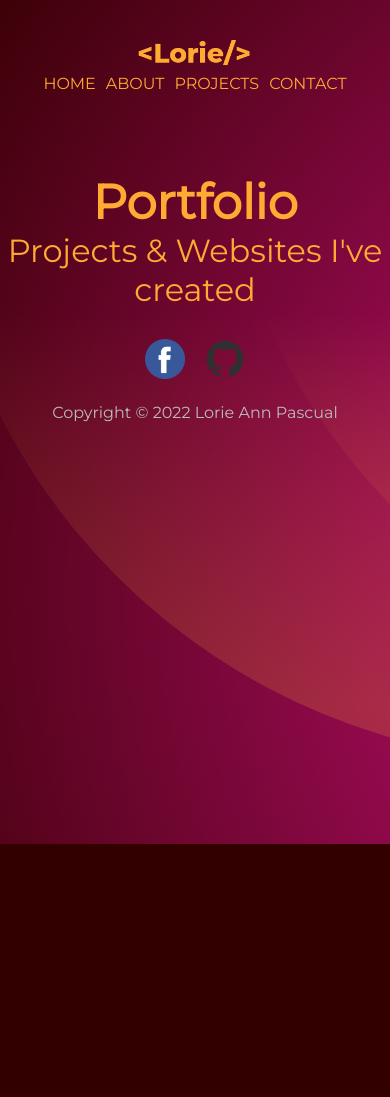
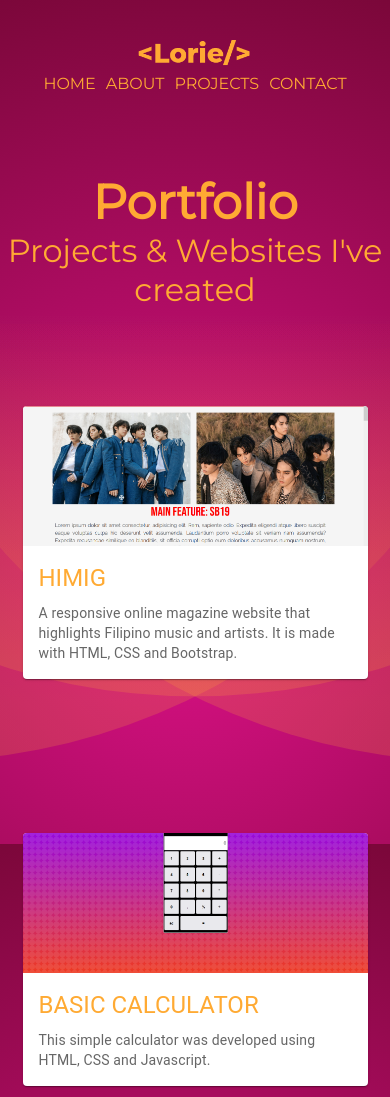
Before and after one commit to LorieAnnPascual/portfolio, a Gatsby site: page /Projects in a window 390 px wide. Shown: the top 1097 px of the page. Before the commit the page ends 844 px from the top, so only its background shows below. Built offline with nearby package versions, Linux system fonts and the light colour scheme; Gatsby itself is replaced by a stand-in of ours.

Commit message:
added portfolio content

```diff
--- a/src/pages/Projects.js
+++ b/src/pages/Projects.js
@@ -1,6 +1,12 @@
 import React from 'react';
 import Layout from '../components/Layout';
 import * as styles from '../styles/projects.module.css';
+import Card from '@mui/material/Card';
+import CardContent from '@mui/material/CardContent';
+import CardMedia from '@mui/material/CardMedia';
+import Typography from '@mui/material/Typography';
+import { CardActionArea } from '@mui/material';
+import { Link } from 'gatsby';
 
 const Projects = () => {
   return (
@@ -9,6 +15,100 @@ const Projects = () => {
           <h2>Portfolio</h2>
           <h3>Projects & Websites I've created</h3>
         </div>
+        <div className={styles.projects}>
+
+          <Card sx={{ maxWidth: 345 }}>
+          <Link to="/https://lorieannpascual.github.io/lorie_online-magazine.github.io/" target="_blank" className={styles.cardLink}>
+            <CardActionArea>
+              <CardMedia
+                component="img"
+                height="140"
+                image="/online-magazine.png"
+                alt="Himig"
+              />
+              <CardContent>
+                <Typography gutterBottom variant="h5" component="div">
+                  HIMIG
+                </Typography>
+                <Typography variant="body2" color="text.secondary">
+                  A responsive online magazine website that highlights
+                  Filipino music and artists. It is made with HTML, CSS and Bootstrap.
+                </Typography>
+              </CardContent>
+            </CardActionArea>
+          </Link>
+          </Card>
+
+          <Card sx={{ maxWidth: 345 }}>
+            <Link to="https://lorieannpascual.github.io/lorie_e-calculator.github.io/" target="_blank" className={styles.cardLink}>
+              <CardActionArea>
+                <CardMedia
+                  component="img"
+                  height="140"
+                  image="/javascript-calculator.png"
+                  alt="calculator"
+                />
+                <CardContent>
+                  <Typography gutterBottom variant="h5" component="div">
+                    BASIC CALCULATOR
+                  </Typography>
+                  <Typography variant="body2" color="text.secondary">
+                    This simple calculator was developed using
+                     HTML, CSS and Javascript.
+                  </Typography>
+                </CardContent>
+              </CardActionArea>
+            </Link>
+          </Card>
+
+          <Card sx={{ maxWidth: 345 }}>
+            <Link to="https://github.com/LorieAnnPascual/Transcription-Service" target="_blank" className={styles.cardLink}>
+              <CardActionArea>
+                <CardMedia
+                  component="img"
+                  height="140"
+                  image="/musika.png"
+                  alt="capstone"
+                />
+                <CardContent>
+                  <Typography gutterBottom variant="h5" component="div">
+                    MUSIKA
+                  </Typography>
+                  <Typography variant="body2" color="text.secondary">
+                    This collaborative capstone project is an E-commerce digital
+                    music transcription website selling OPM song transcriptions.
+                    It is made with ReactJS for front-end, MySQL for handling database and Laravel for backend.
+
+                    (Not yet live)
+                  </Typography>
+                </CardContent>
+              </CardActionArea>
+            </Link>
+          </Card>
+
+          <Card sx={{ maxWidth: 345 }}>
+            <Link to="https://github.com/LorieAnnPascual/todolist_journal-laravel" target="_blank" className={styles.cardLink}>
+              <CardActionArea>
+                <CardMedia
+                  component="img"
+                  height="140"
+                  image="/crud.png"
+                  alt="todolist"
+                />
+                <CardContent>
+                  <Typography gutterBottom variant="h5" component="div">
+                    TO-DO LIST/JOURNAL
+                  </Typography>
+                  <Typography variant="body2" color="text.secondary">
+                    A simple CRUD application using Laravel and MySQL for the database handling.
+
+                    (Not yet live)
+                  </Typography>
+                </CardContent>
+              </CardActionArea>
+            </Link>
+          </Card>
+        </div>
       </Layout>
   );
 };
--- a/src/styles/home.module.css
+++ b/src/styles/home.module.css
@@ -62,7 +62,7 @@
 
     .banner {
         max-width: 100%;
-        height: 180px;
+        height: 250px;
     }
 
     .homeBtn {
--- a/src/styles/projects.module.css
+++ b/src/styles/projects.module.css
@@ -11,3 +11,41 @@
     font-size: 2em;
     font-weight: 400;
 }
+
+.projects {
+    display: flex;
+    flex-direction: column;
+    flex-wrap: wrap;
+    align-content: space-around;
+    gap: 20px;
+    margin-top: 30px;
+    width: 100%;
+    height: 100vh;
+}
+
+.cardLink {
+    text-decoration: none;
+}
+
+@media screen and (max-width: 768px) {
+    .projects {
+        display: grid;
+        grid-template-columns: 1fr 1fr;
+        gap: 20px;
+        margin-top: 30px;
+        width: 100%;
+        height: 110vh;
+    }
+}
+
+@media screen and (max-width: 480px) {
+    .projects {
+        display: grid;
+        grid-template-columns: 1fr;
+        place-items: center;
+        gap: 20px;
+        margin-top: 30px;
+        width: 100%;
+        height: 200vh;
+    }
+}
```
Also changed, not shown: static/crud.png (added), static/javascript-calculator.png (added), static/musika.png (added), static/online-magazine.png (added).
